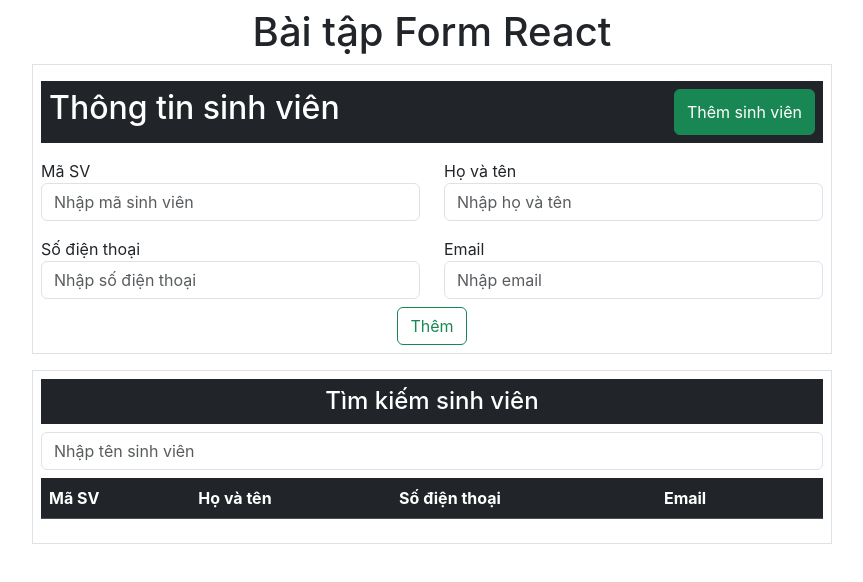
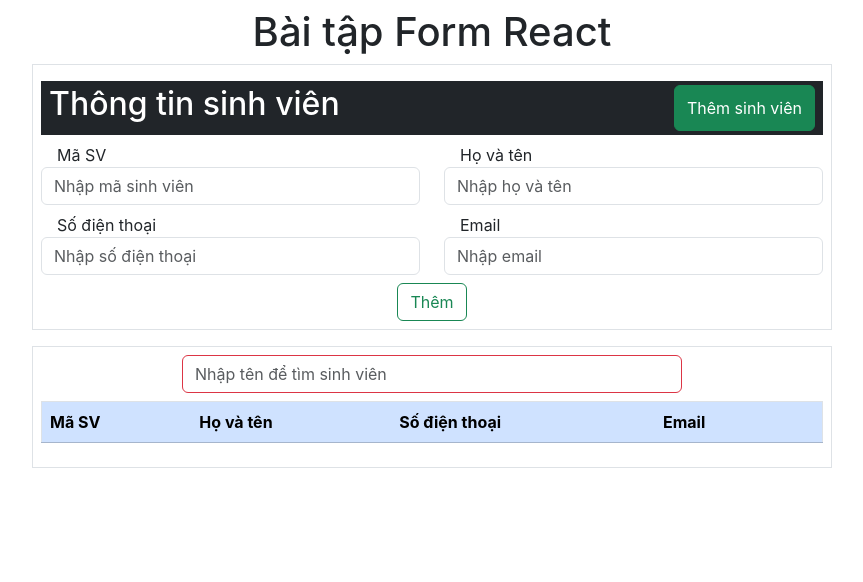
Before and after one commit to RB-Khang/Baitap-ReactForm-VinhKhang, a React (Create React App) app: page / in a window 1280 px wide. Shown: the top 582 px of the page, without its empty margins (208-1071 px from the left). Built offline with nearby package versions, Linux system fonts and the light colour scheme.

Commit message:
cap nhat bai tap

```diff
--- a/src/BTForm/Component/FormInput.jsx
+++ b/src/BTForm/Component/FormInput.jsx
@@ -7,8 +7,6 @@ import { BTFormActions } from "../redux/slice";
 const FormInput = ({ inputValue, setInputValue,messErr,setMessErr }) => {
     const dispatch = useDispatch();
     const { studentList, editStd } = useSelector((state) => state.BTForm);
-    // console.log(studentList);
-    // console.log(editStd);
     useEffect(() => {
         if (editStd) {
             setInputValue(editStd);
@@ -49,7 +47,7 @@ const FormInput = ({ inputValue, setInputValue,messErr,setMessErr }) => {
 
     return (
         <div className="container border p-2">
-            <div className="mt-2 py-2 px-2 text-white bg-dark d-flex justify-content-between">
+            <div className="mt-2 py-1 px-2 text-white bg-dark d-flex justify-content-between">
                 <h2>Thông tin sinh viên</h2>
                 <button
                     className="btn btn-success"
@@ -108,8 +106,8 @@ const FormInput = ({ inputValue, setInputValue,messErr,setMessErr }) => {
                 }}
             >
                 <div className="row">
-                    <div className="col-6 mt-3">
-                        <p>Mã SV</p>
+                    <div className="col-6 mt-2">
+                        <p className="ps-3">Mã SV</p>
                         <input
                             type="text"
                             id="maSV"
@@ -126,8 +124,8 @@ const FormInput = ({ inputValue, setInputValue,messErr,setMessErr }) => {
                             <p className="text-danger">* {messErr.id}</p>
                         )}
                     </div>
-                    <div className="col-6 mt-3">
-                        <p>Họ và tên</p>
+                    <div className="col-6 mt-2">
+                        <p className="ps-3">Họ và tên</p>
                         <input
                             type="text"
                             name="name"
@@ -144,8 +142,8 @@ const FormInput = ({ inputValue, setInputValue,messErr,setMessErr }) => {
                             <p className="text-danger">* {messErr.name}</p>
                         )}
                     </div>
-                    <div className="col-6 mt-3">
-                        <p>Số điện thoại</p>
+                    <div className="col-6 mt-2">
+                        <p className="ps-3">Số điện thoại</p>
                         <input
                             type="text"
                             name="phone"
@@ -162,8 +160,8 @@ const FormInput = ({ inputValue, setInputValue,messErr,setMessErr }) => {
                             <p className="text-danger">* {messErr.phone}</p>
                         )}
                     </div>
-                    <div className="col-6 mt-3">
-                        <p>Email</p>
+                    <div className="col-6 mt-2">
+                        <p className="ps-3">Email</p>
                         <input
                             type="text"
                             name="email"
--- a/src/BTForm/Component/FormTable.jsx
+++ b/src/BTForm/Component/FormTable.jsx
@@ -23,15 +23,15 @@ const FormTable = (pros) => {
   }, [studentList]);
   return (
     <div className="container mt-3 border p-2 ">
-      <div>
-        <h4 className="bg-dark text-white text-center p-2">
-          Tìm kiếm sinh viên
-        </h4>
+      <div className="d-flex justify-content-center">
         <input
-          className="form-control mb-2"
+          className="form-control mb-2 border-danger"
+          style={{
+            width:500,
+          }}
           id="searchInput"
           type="text"
-          placeholder="Nhập tên sinh viên"
+          placeholder="Nhập tên để tìm sinh viên"
           onChange={(event) => {
             const { value } = event.target;
             const nameSearch = value.replace(/\s/g, "").toUpperCase();
@@ -43,9 +43,9 @@ const FormTable = (pros) => {
           }}
         />
       </div>
-      <table className="table">
+      <table className="table border">
         <thead>
-          <tr className="table-dark">
+          <tr className="table-primary">
             <th>Mã SV</th>
             <th>Họ và tên</th>
             <th>Số điện thoại</th>
```
